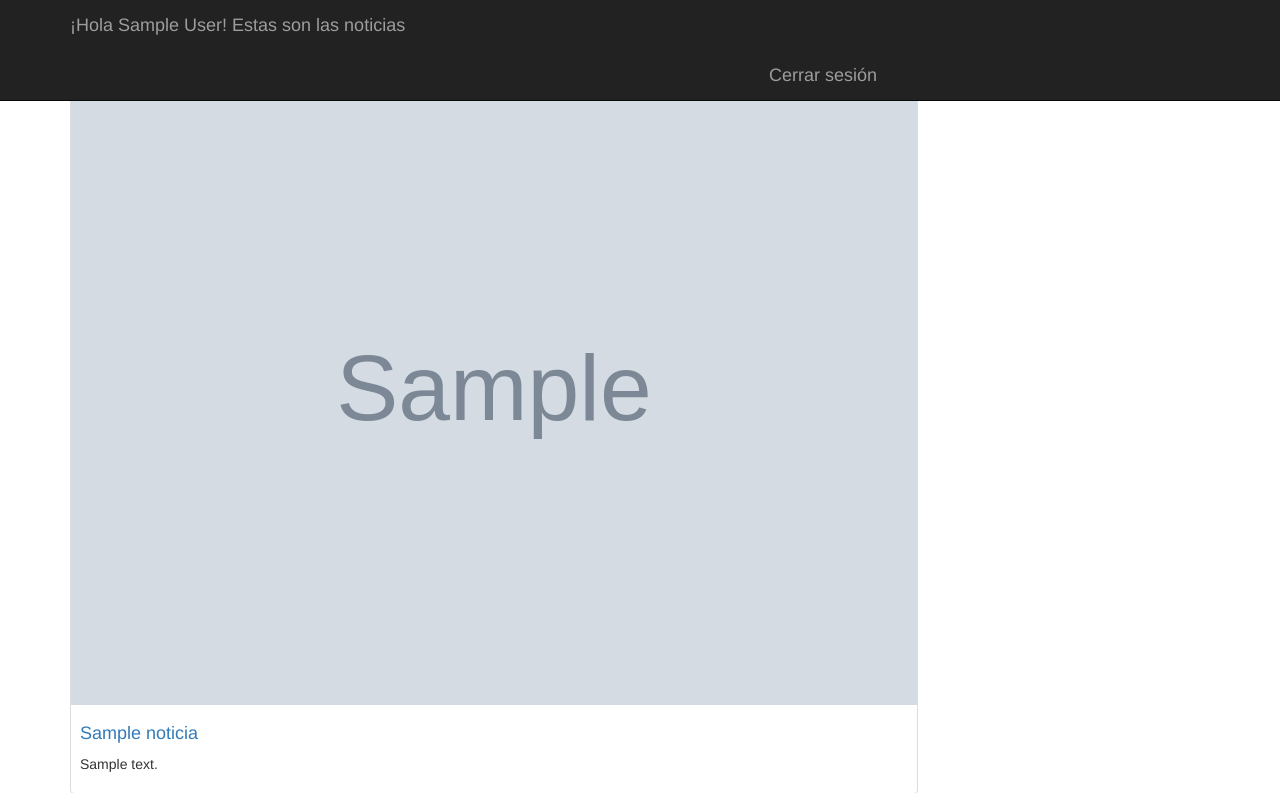
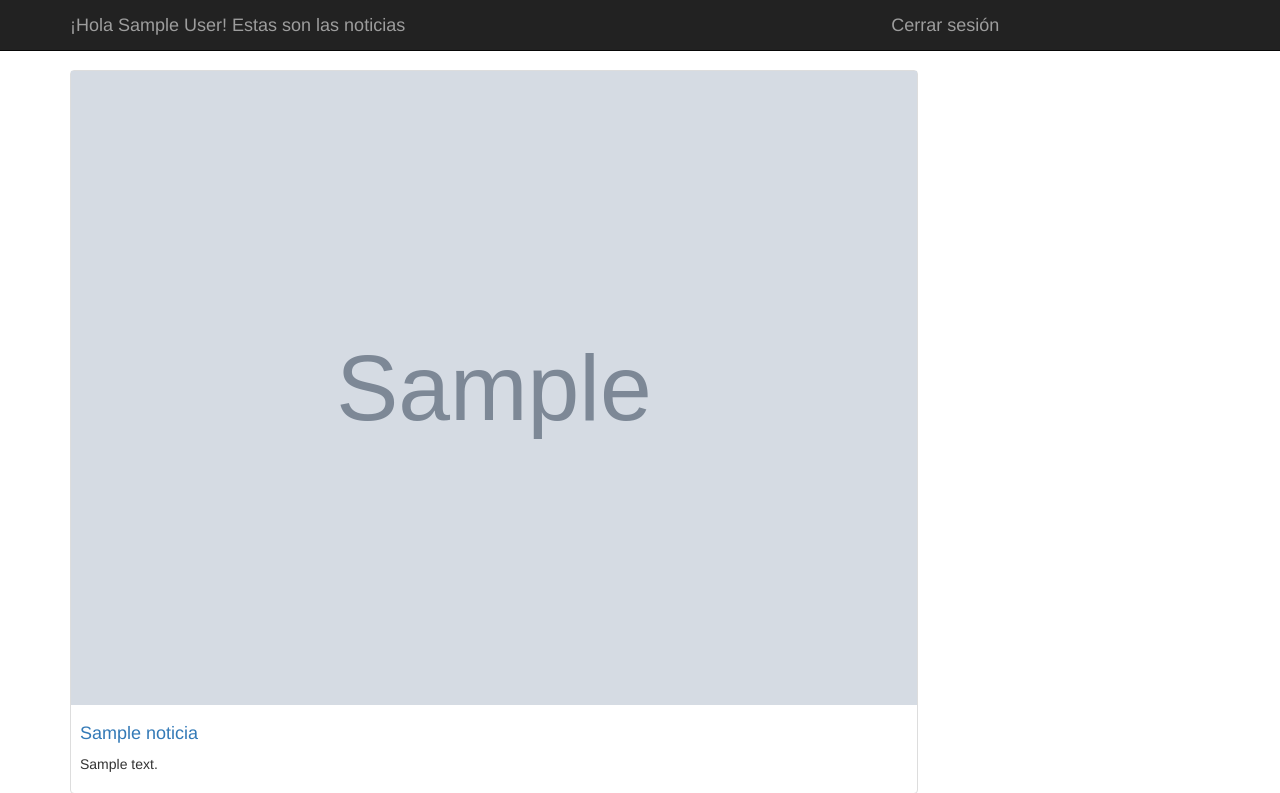
Before and after one commit to Luisda199824/EjeTurismo, a Django app: page /suscriptor/ in a window 1280 px wide. Shown: the top 793 px of the page. Run offline with Django 3.2, Linux system fonts and the light colour scheme; a user stored in the database is signed in; tables that the repository leaves empty hold one stand-in row (values such as "Sample post"); grey boxes marked "Sample" are stand-in pictures; parts of the project's set-up code (start-up, migrations or seed data) failed here and were passed over; some libraries are stand-ins or nearby versions.

Commit message:
Organización de header de index suscriptor

```diff
--- a/templates/suscriptor/index.html
+++ b/templates/suscriptor/index.html
@@ -29,7 +29,7 @@
                 <a class="navbar-brand" href="#">¡Hola {{ nombre }}! Estas son las noticias</a>
             </div>
             <div style="allign:right;">
-              <a style="margin-left:60%;" class="navbar-brand" href="/">Cerrar sesión</a>
+              <a style="margin-left:40%;" class="navbar-brand" href="/">Cerrar sesión</a>
             </div>
         </div>
         <!-- /.container -->
```
